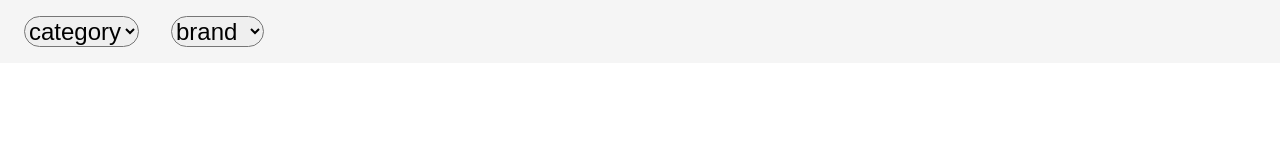
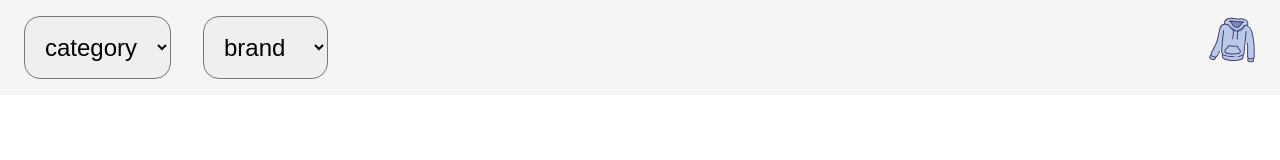
Before and after one commit to sigurdstuge/sport-webshop-sanity, a plain HTML site: page index.html in a window 1280 px wide. Drawn offline with Linux system fonts and the light colour scheme.

Commit message:
adding logo in header and styled it

```diff
--- a/_app/css/modules/header.css
+++ b/_app/css/modules/header.css
@@ -1,11 +1,14 @@
 .header {
 	background: var(--secondary-color);
 	padding: 1rem 1.5rem;
+	display: flex;
+	justify-content: space-between;
+	position: sticky;
+	top: 0;
 }
 
 .header__dropdown{
 	display: flex;
-	justify-content: ;
  	gap: 2rem;
 }
 
@@ -13,10 +16,22 @@
  	font-size: 1.5rem;
 	width: 500;
 	border-radius: 1rem;
+	padding: 1rem;
 }
 
 .header__brand {
 	font-size: 1.5rem;
 	width: 500;
  	border-radius: 1rem;
+	padding: 1rem;
 }
+
+.header__logo {
+	width: 3rem;
+	height: 3rem;
+}
+
+.logo__logo img {
+	width: 100%;
+	height: auto;
+}
--- a/index.html
+++ b/index.html
@@ -27,6 +27,12 @@
 					<option value="umbro">umbro</option>
 				</select>
 			</div>
+
+			<div class="header__logo">
+				<a href="#">
+					<img  src="./_app/assets/svg/cloths.svg" alt="">
+				</a>
+			</div>
 		</header>
 	</body>
 </html>
```
Also changed, not shown: _app/assets/svg/cloths.svg (added).
